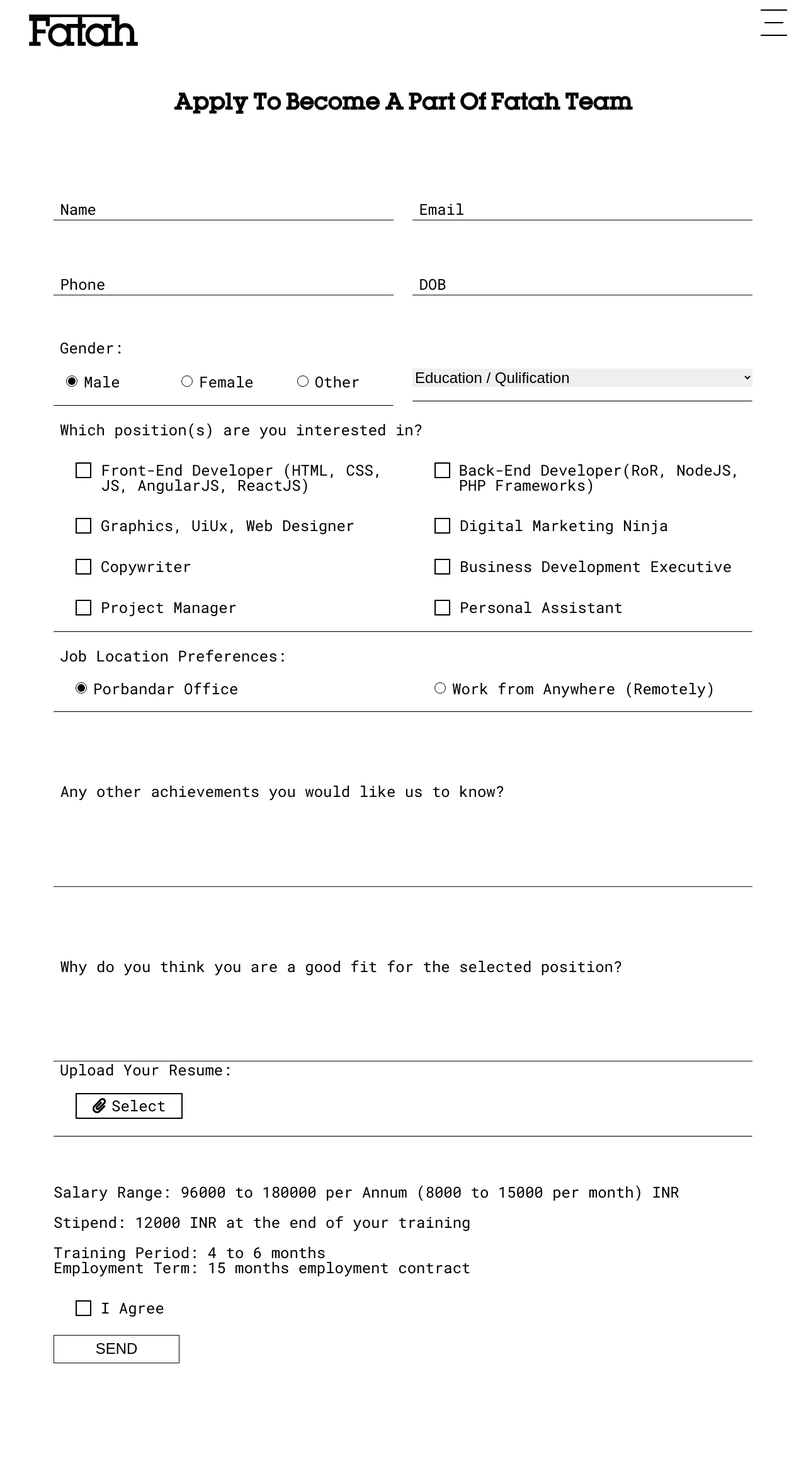
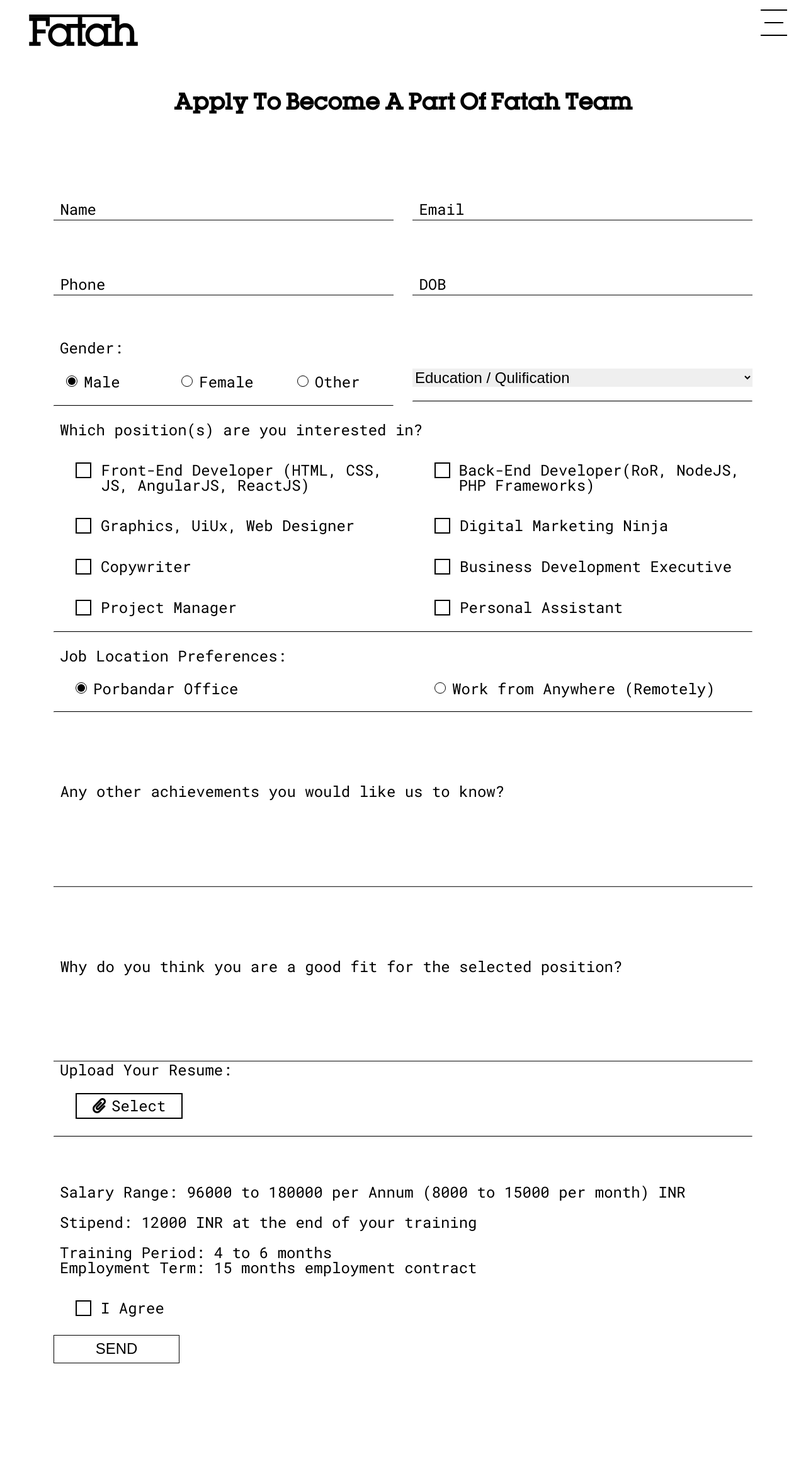
Before and after one commit to fatahco/fatahco.github.io, a Jekyll site: the page built from career.html, in a window 1280 px wide. Shown: the whole page at 63% size. Built offline with Jekyll 4.4.1, drawn with Linux system fonts in a browser that asks for light colours; nearby versions of some CDN libraries.

Commit message:
condition set left side

```diff
--- a/_sass/scss/career.scss
+++ b/_sass/scss/career.scss
@@ -18,6 +18,7 @@
   .condition{
     @include DesktopFontSize();
     margin-top: 50px;
+    margin-left: 10px;
   }
   @media only screen and (max-width: 767px){
     .condition{
--- a/_sass/scss/footer_contact.scss
+++ b/_sass/scss/footer_contact.scss
@@ -107,7 +107,7 @@
   hr{
     border-top-color: #fff;
     position: relative;
-    top: 0;
+    top: -2px;
     @media only screen and (max-width: 767px){
       display: none;
     }
```
